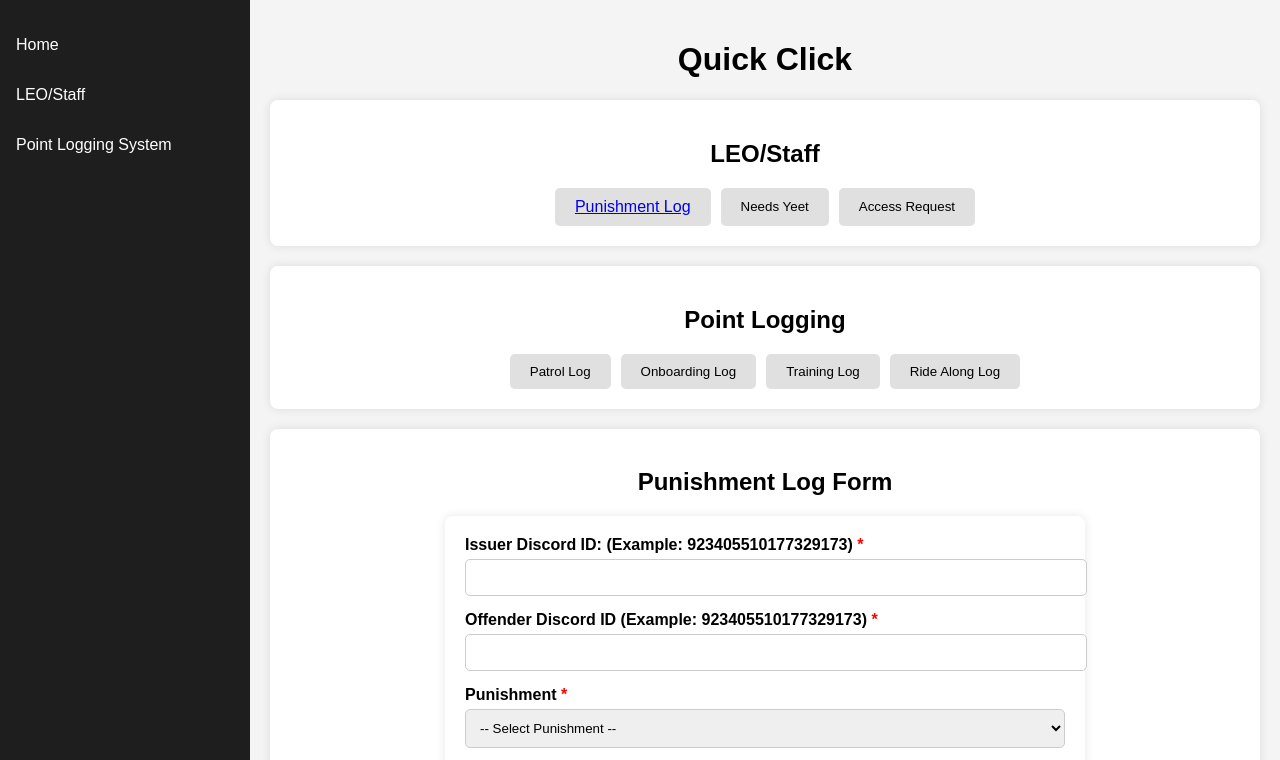
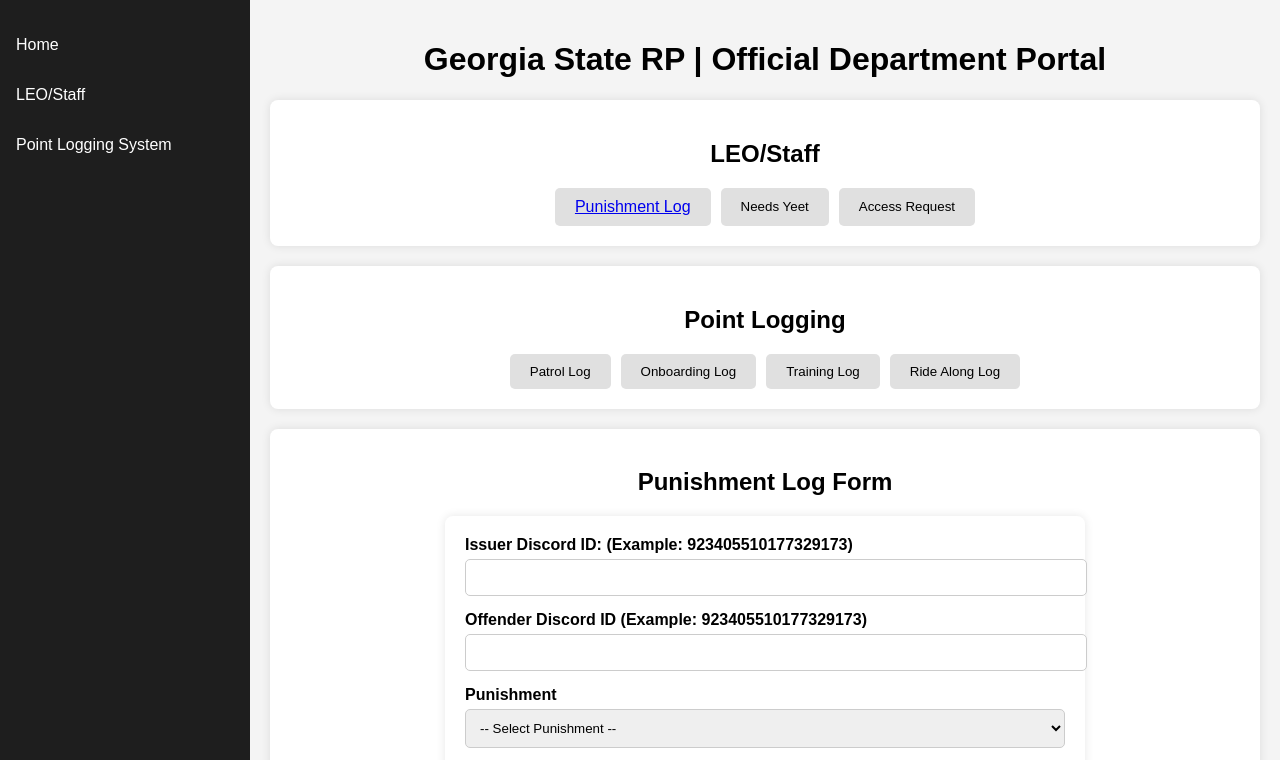
Before and after one commit to RasAlGhul8991/gsrp-portal, a plain HTML site: page index.html in a window 1280 px wide. Shown: the top 760 px of the page. Drawn offline with Linux system fonts and the light colour scheme.

Commit message:
Update index.html

```diff
--- a/index.html
+++ b/index.html
@@ -3,7 +3,7 @@
 <head>
   <meta charset="UTF-8">
   <meta name="viewport" content="width=device-width, initial-scale=1.0">
-  <title>GSRP Portal</title>
+  <title>Georgia State Roleplay | Portal</title>
   <style>
     body {
       margin: 0;
@@ -73,10 +73,6 @@
       margin-bottom: 5px;
       font-weight: bold;
     }
-    label::after {
-      content: " *";
-      color: red;
-    }
     input, textarea, select {
       width: 100%;
       padding: 10px;
@@ -111,7 +107,7 @@
 </div>
 
 <div class="main">
-  <h1>Quick Click</h1>
+  <h1>Georgia State RP | Official Department Portal</h1>
 
   <div class="section">
     <h2>LEO/Staff</h2>
```
